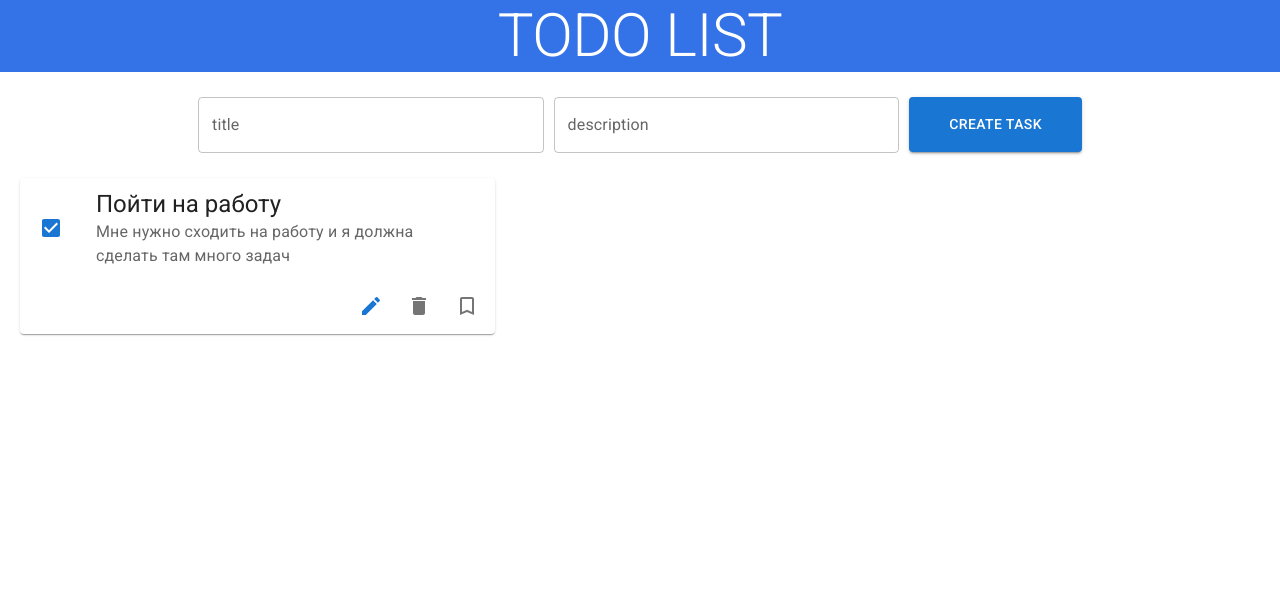
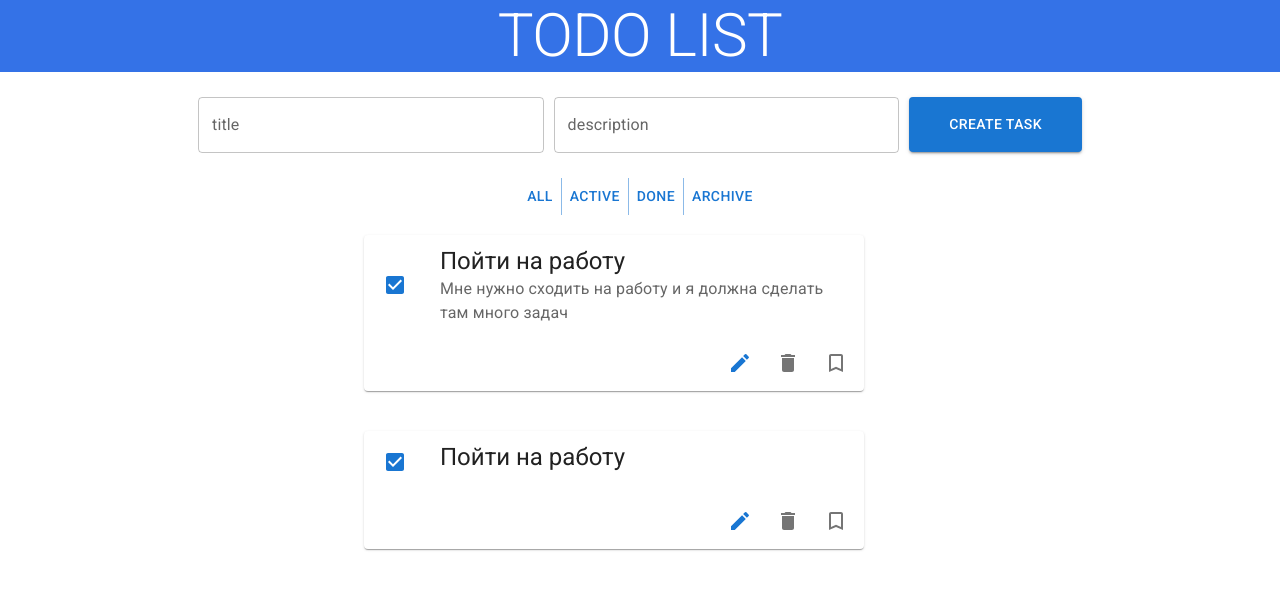
Before and after one commit to ShustovaElena/todo-list, a React (Create React App) app: page / in a window 1280 px wide. Shown: the top 590 px of the page. Built offline with nearby package versions, Linux system fonts and the light colour scheme.

Commit message:
feat: create tabs, change styles Tasks component

```diff
--- a/src/App.js
+++ b/src/App.js
@@ -1,10 +1,11 @@
-import { Header, Tasks, CreateTaskField } from "./components";
+import { Header, Tasks, CreateTaskField, Tabs } from "./components";
 
 export const App = () => {
   return (
     <>
       <Header />
       <CreateTaskField />
+      <Tabs />
       <Tasks />
     </>
   );
--- /dev/null
+++ b/src/components/Tabs/Tabs.js
@@ -0,0 +1,15 @@
+import { Component } from "react";
+import { ButtonGroup, Button } from '@mui/material';
+
+export class Tabs extends Component {
+  render() {
+    return (
+      <ButtonGroup variant="text" aria-label="text button group" sx={{ display: 'flex', justifyContent: 'center' }}>
+        <Button>All</Button>
+        <Button>Active</Button>
+        <Button>Done</Button>
+        <Button>Archive</Button>
+      </ButtonGroup>
+    );
+  }
+}
--- /dev/null
+++ b/src/components/Tabs/index.js
@@ -0,0 +1 @@
+export * from './Tabs';
--- a/src/components/Task/Task.js
+++ b/src/components/Task/Task.js
@@ -13,7 +13,7 @@ export class Task extends Component {
     const { title, description } = this.props;
 
     return (
-      <Card sx={{ maxWidth: 475, margin: '20px', minHeight: 100 }}>
+      <Card sx={{ maxWidth: 500, margin: '20px', minHeight: 100 }}>
       <CardContent sx={{ padding: '10px', display: 'flex' }}>
         <Checkbox defaultChecked />
         <Container>
--- a/src/components/Tasks/Tasks.js
+++ b/src/components/Tasks/Tasks.js
@@ -1,10 +1,14 @@
 import { Component } from "react";
-import { Task } from "../Task/Task";
+import { Task } from "../Task";
+import { Container } from '@mui/material';
 
 export class Tasks extends Component {
   render() {
     return (
-      <Task title="Пойти на работу" description="Мне нужно сходить на работу и я должна сделать там много задач" />
+      <Container sx={{ display: 'flex', flexDirection: 'column', justifyContent: 'center', width: '50%' }}>
+        <Task title="Пойти на работу" description="Мне нужно сходить на работу и я должна сделать там много задач" />
+        <Task title="Пойти на работу" />
+      </Container>
     );
   }
 }
--- a/src/components/index.js
+++ b/src/components/index.js
@@ -2,3 +2,4 @@ export * from './Header';
 export * from './Task';
 export * from './Tasks';
 export * from './CreateTaskField';
+export * from './Tabs';
```
